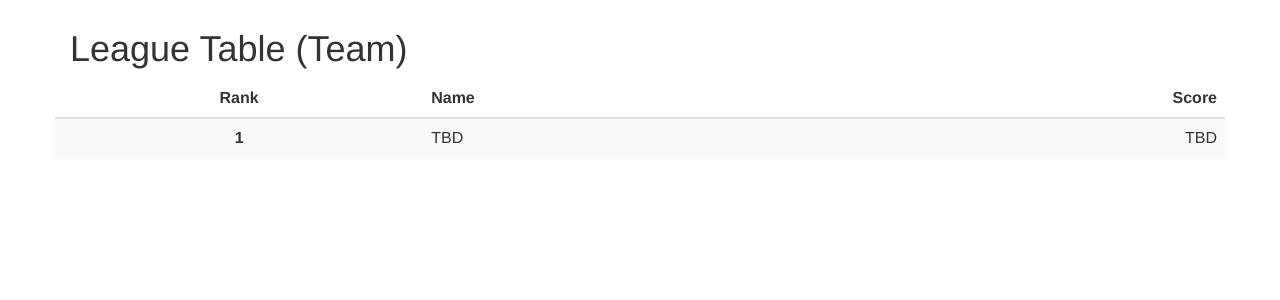
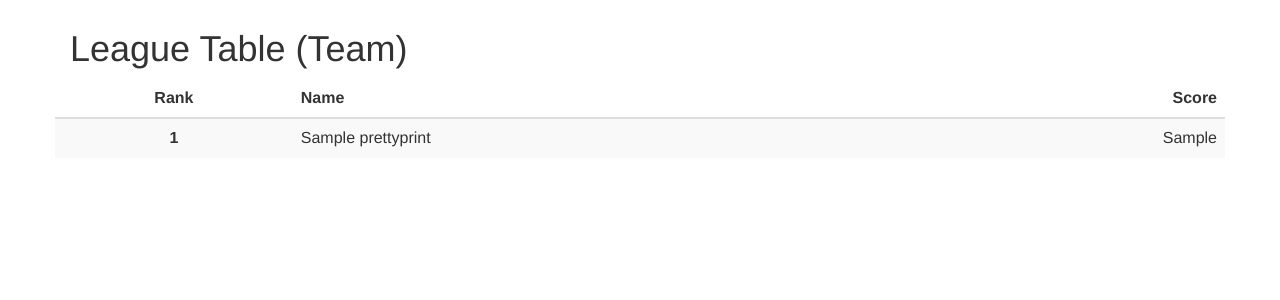
Before and after one commit to phildeutsch/occ_games, a Django app: template tf/templates/tf/team_league.html in a window 1280 px wide. Shown: the part 51-351 px from the top of the page. Run offline with Django 3.2, Linux system fonts and the light colour scheme; tables that the repository leaves empty hold one stand-in row (values such as "Sample post"); the template is opened without the code that fills it: values that come from a table or form of the project are taken from there, most other values are stand-ins (such as "Sample title", 1, 10 or a date in 2020); some libraries are stand-ins or nearby versions.

Commit message:
Second team print function

```diff
--- a/tf/models.py
+++ b/tf/models.py
@@ -38,9 +38,16 @@ class TfTeam(models.Model):
 
     def team_elo(self):
         if self.is_single_player:
-            return self.players.order_by('id')[0].player_elo
+            return int(self.players.order_by('id')[0].player_elo)
         else:
-            return (self.players.order_by('id')[1].player_elo + self.players.order_by('id')[0].player_elo) / 2
+            return int((self.players.order_by('id')[1].player_elo + self.players.order_by('id')[0].player_elo) / 2)
+
+    def prettyprint(self):
+        if self.is_single_player:
+            s = str(self.players.order_by('id')[0])
+        else:
+            s = str(self.players.order_by('id')[0]) + ' / ' + str(self.players.order_by('id')[1])
+        return s
 
     def __str__(self):
         s = ''
--- a/tf/templates/tf/team_league.html
+++ b/tf/templates/tf/team_league.html
@@ -23,9 +23,9 @@
                 <tr>
                     <td style="text-align:center;font-weight: bold;"> {{forloop.counter}}</td>
                     <td>
-                      TBD
+                      {{ team.prettyprint }}
                     </td>
-                    <td style="text-align:right"> TBD</td>
+                    <td style="text-align:right"> {{ team.team_elo }} </td>
                 </tr>
                 {% endfor %}
             </table>
--- a/tf/views.py
+++ b/tf/views.py
@@ -122,7 +122,7 @@ def player_new(request):
     return render(request, 'tf/add_player.html', {'form': new_player_form})
 
 def team_league(request):
-    teams_ordered = TfTeam.objects.all().filter(is_single_player__exact=False)[:config.LEAGUE_LENGTH]
+    teams_ordered = sorted(TfTeam.objects.all().filter(is_single_player__exact=False), key=lambda x:-x.team_elo())[:config.LEAGUE_LENGTH]
 
     return render(request, "tf/team_league.html", {'teams'        : teams_ordered})
 
```
